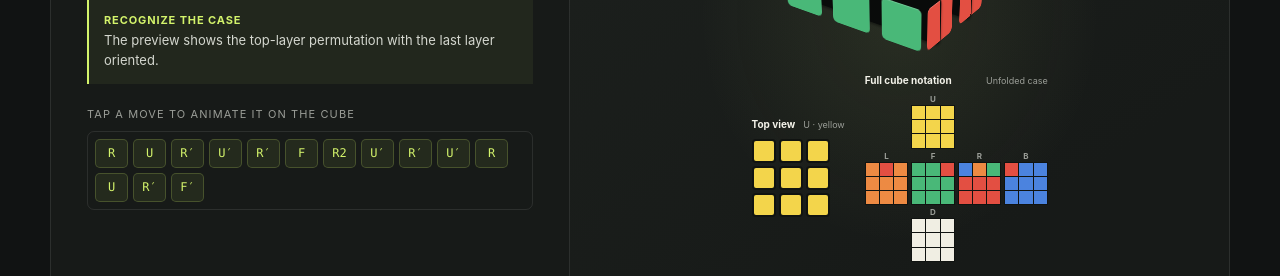
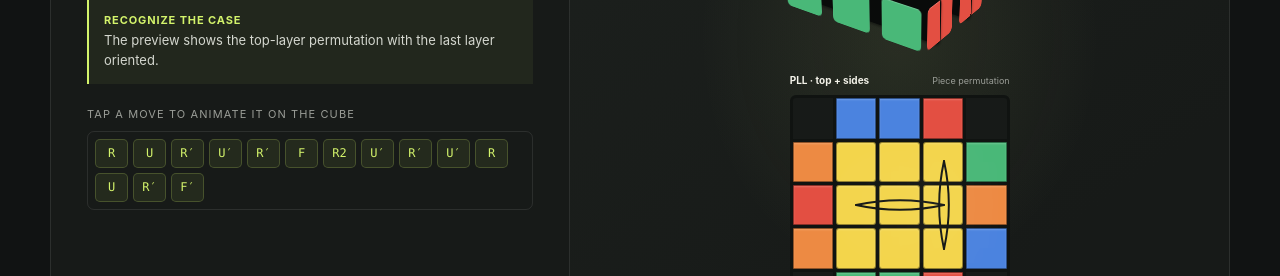
Before and after one commit to siqiwang-murphy/cubing, a plain HTML site: page index.html in a window 1280 px wide. Shown: the part 656-932 px from the top of the page. Drawn offline with Linux system fonts and the light colour scheme.

Commit message:
first page

```diff
--- a/index.html
+++ b/index.html
@@ -58,13 +58,9 @@
                     </div>
                 </div>
                 <div class="cube-view-reference">
-                    <div class="top-face-view">
-                        <div class="view-label"><strong>Top view</strong><span>U · yellow</span></div>
-                        <div class="top-face-grid" id="top-face-grid" role="img" aria-label="Top face sticker pattern"></div>
-                    </div>
-                    <div class="notation-net-view">
-                        <div class="view-label"><strong>Full cube notation</strong><span>Unfolded case</span></div>
-                        <div class="cube-net" id="cube-net" role="img" aria-label="Unfolded cube with all six face notations"></div>
+                    <div class="case-pattern-view">
+                        <div class="view-label"><strong id="case-view-title">OLL · top view</strong><span id="case-view-subtitle">Case pattern</span></div>
+                        <div class="case-pattern-diagram oll" id="case-pattern-diagram" role="img" aria-label="Top-down view of the selected cube case"></div>
                     </div>
                 </div>
                 <div class="cube-panel-bottom">
--- a/script.js
+++ b/script.js
@@ -153,6 +153,7 @@ R U R' U' M' U R U' r'
     let selectedCase = null;
     let pendingCase = null;
     let cubies = [];
+    let casePermutationArrows = [];
     const unit = () => parseFloat(getComputedStyle(document.documentElement).getPropertyValue("--unit"));
 
     function makeCube() {
@@ -166,7 +167,7 @@ R U R' U' M' U R U' r'
                     }
                     const element = document.createElement("div");
                     element.className = "cubie";
-                    const cubie = { x, y, z, stickers, element };
+                    const cubie = { id: `${x},${y},${z}`, x, y, z, stickers, element };
                     cubies.push(cubie);
                     cubeRoot.appendChild(element);
                     drawCubie(cubie);
@@ -204,48 +205,107 @@ R U R' U' M' U R U' r'
             return cubie && cubie.stickers[face] ? cubie.stickers[face] : "#303632";
         }
 
-        const topGrid = document.getElementById("top-face-grid");
-        topGrid.replaceChildren();
-        for (let row = 0; row < 3; row++) {
-            for (let column = 0; column < 3; column++) {
-                const sticker = document.createElement("i");
-                sticker.className = "top-facelet";
-                sticker.style.backgroundColor = colorAt("U", row, column);
-                topGrid.appendChild(sticker);
+        const category = selectedCase ? selectedCase.category : "OLL";
+        const isPll = category === "PLL";
+        const diagram = document.getElementById("case-pattern-diagram");
+        diagram.className = `case-pattern-diagram ${isPll ? "pll" : "oll"}`;
+        diagram.setAttribute("aria-label", isPll
+            ? "Top-down PLL view with side colors and piece permutation arrows"
+            : "Top-down OLL view showing the yellow sticker pattern");
+        document.getElementById("case-view-title").textContent = isPll ? "PLL · top + sides" : "OLL · top view";
+        document.getElementById("case-view-subtitle").textContent = isPll ? "Piece permutation" : "Yellow pattern";
+
+        const grid = document.createElement("div");
+        grid.className = "case-pattern-grid";
+        const size = isPll ? 5 : 3;
+        for (let row = 0; row < size; row++) {
+            for (let column = 0; column < size; column++) {
+                let face;
+                let faceRow;
+                let faceColumn;
+                if (!isPll) {
+                    face = "U";
+                    faceRow = row;
+                    faceColumn = column;
+                } else if (row >= 1 && row <= 3 && column >= 1 && column <= 3) {
+                    face = "U";
+                    faceRow = row - 1;
+                    faceColumn = column - 1;
+                } else if (row === 0 && column >= 1 && column <= 3) {
+                    face = "B";
+                    faceRow = 0;
+                    faceColumn = 3 - column;
+                } else if (row === 4 && column >= 1 && column <= 3) {
+                    face = "F";
+                    faceRow = 0;
+                    faceColumn = column - 1;
+                } else if (column === 0 && row >= 1 && row <= 3) {
+                    face = "L";
+                    faceRow = 0;
+                    faceColumn = row - 1;
+                } else if (column === 4 && row >= 1 && row <= 3) {
+                    face = "R";
+                    faceRow = 0;
+                    faceColumn = 3 - row;
+                }
+
+                const cell = document.createElement("i");
+                if (!face) {
+                    cell.className = "case-pattern-blank";
+                } else {
+                    const isTopFace = face === "U";
+                    const color = colorAt(face, faceRow, faceColumn);
+                    cell.className = `case-pattern-sticker${isTopFace ? " top-sticker" : " side-sticker"}`;
+                    cell.style.backgroundColor = !isPll && color !== faces.U.color ? "#3d423e" : color;
+                    cell.setAttribute("aria-hidden", "true");
+                }
+                grid.appendChild(cell);
             }
         }
+        diagram.replaceChildren(grid);
+        if (isPll) diagram.appendChild(createPermutationArrowOverlay());
+    }
 
-        const net = document.getElementById("cube-net");
-        net.replaceChildren();
-        const layout = {
-            U: [1, 2], L: [2, 1], F: [2, 2],
-            R: [2, 3], B: [2, 4], D: [3, 2]
-        };
-        for (const face of ["U", "L", "F", "R", "B", "D"]) {
-            const faceView = document.createElement("div");
-            faceView.className = "net-face";
-            faceView.style.gridRow = layout[face][0];
-            faceView.style.gridColumn = layout[face][1];
-            faceView.title = `${face} · ${faceNames[face].name}`;
+    function createPermutationArrowOverlay() {
+        const namespace = "http://www.w3.org/2000/svg";
+        const svg = document.createElementNS(namespace, "svg");
+        svg.setAttribute("class", "pll-arrows");
+        svg.setAttribute("viewBox", "0 0 5 5");
+        svg.setAttribute("aria-hidden", "true");
+        const defs = document.createElementNS(namespace, "defs");
+        const marker = document.createElementNS(namespace, "marker");
+        marker.setAttribute("id", "pll-arrowhead");
+        marker.setAttribute("viewBox", "0 0 10 10");
+        marker.setAttribute("refX", "8");
+        marker.setAttribute("refY", "5");
+        marker.setAttribute("markerWidth", "0.24");
+        marker.setAttribute("markerHeight", "0.24");
+        marker.setAttribute("orient", "auto-start-reverse");
+        const arrowHead = document.createElementNS(namespace, "path");
+        arrowHead.setAttribute("d", "M 0 0 L 10 5 L 0 10 z");
+        arrowHead.setAttribute("fill", "#171a18");
+        marker.appendChild(arrowHead);
+        defs.appendChild(marker);
+        svg.appendChild(defs);
 
-            const label = document.createElement("span");
-            label.className = "net-face-label";
-            label.textContent = face;
-            faceView.appendChild(label);
-
-            const faceGrid = document.createElement("span");
-            faceGrid.className = "net-face-grid";
-            for (let row = 0; row < 3; row++) {
-                for (let column = 0; column < 3; column++) {
-                    const sticker = document.createElement("i");
-                    sticker.className = "net-facelet";
-                    sticker.style.backgroundColor = colorAt(face, row, column);
-                    faceGrid.appendChild(sticker);
-                }
-            }
-            faceView.appendChild(faceGrid);
-            net.appendChild(faceView);
-        }
+        casePermutationArrows.forEach((arrow, index) => {
+            const startX = arrow.start.x + 2.5;
+            const startY = arrow.start.z + 2.5;
+            const endX = arrow.end.x + 2.5;
+            const endY = arrow.end.z + 2.5;
+            const deltaX = endX - startX;
+            const deltaY = endY - startY;
+            const distance = Math.hypot(deltaX, deltaY) || 1;
+            const bend = index % 2 === 0 ? 0.22 : -0.22;
+            const controlX = (startX + endX) / 2 - (deltaY / distance) * bend;
+            const controlY = (startY + endY) / 2 + (deltaX / distance) * bend;
+            const path = document.createElementNS(namespace, "path");
+            path.setAttribute("d", `M ${startX} ${startY} Q ${controlX} ${controlY} ${endX} ${endY}`);
+            path.setAttribute("marker-end", "url(#pll-arrowhead)");
+            path.setAttribute("class", "pll-arrow-path");
+            svg.appendChild(path);
+        });
+        return svg;
     }
 
     function rotateVector(vector, axis, quarterTurns) {
@@ -271,6 +331,25 @@ R U R' U' M' U R U' r'
             rotatedStickers[faceFromNormal(rotateVector(normals[face], move.axis, move.quarterTurns))] = color;
         }
         cubie.stickers = rotatedStickers;
+    }
+
+    function getCasePermutationArrows(caseItem) {
+        const finalPositions = cubies.map(({ id, x, y, z }) => ({ id, x, y, z }));
+        caseItem.algorithm.trim().split(/\s+/).forEach(token => {
+            const move = parseMove(token);
+            if (!move) return;
+            finalPositions.filter(cubie => {
+                const coordinate = move.axis === "x" ? cubie.x : move.axis === "y" ? cubie.y : cubie.z;
+                return move.layers.includes(coordinate);
+            }).forEach(cubie => {
+                [cubie.x, cubie.y, cubie.z] = rotateVector([cubie.x, cubie.y, cubie.z], move.axis, move.quarterTurns);
+            });
+        });
+        const destinations = new Map(finalPositions.map(cubie => [cubie.id, cubie]));
+        return cubies
+            .filter(cubie => cubie.y === 1 && (cubie.x !== 0 || cubie.z !== 0))
+            .map(cubie => ({ start: { x: cubie.x, z: cubie.z }, end: destinations.get(cubie.id) }))
+            .filter(arrow => arrow.end && arrow.end.y === 1 && (arrow.start.x !== arrow.end.x || arrow.start.z !== arrow.end.z));
     }
 
     function applyMoveToState(token) {
@@ -348,6 +427,7 @@ R U R' U' M' U R U' r'
         cubeRoot.replaceChildren();
         makeCube();
         inverseAlgorithm(caseItem.algorithm).forEach(applyMoveToState);
+        casePermutationArrows = caseItem.category === "PLL" ? getCasePermutationArrows(caseItem) : [];
         renderCubeViews();
         renderCase(caseItem);
         cubeStatus.textContent = `${caseItem.name} case loaded`;
--- a/styles.css
+++ b/styles.css
@@ -210,18 +210,31 @@
         .sticker.B { background: #4b83df; }
         @keyframes float { 0%, 100% { translate: 0 0; } 50% { translate: 0 -7px; } }
         .cube-panel-bottom { position: relative; z-index: 1; }
-        .cube-view-reference { display: flex; align-items: center; justify-content: center; gap: 20px; padding: 0 0 17px; }
-        .top-face-view, .notation-net-view { min-width: 0; }
+        .cube-view-reference { display: flex; align-items: center; justify-content: center; padding: 0 0 17px; }
+        .case-pattern-view { min-width: 0; }
         .view-label { margin-bottom: 7px; display: flex; align-items: baseline; justify-content: space-between; gap: 8px; }
         .view-label strong { color: var(--ink); font-size: 10px; font-weight: 650; }
         .view-label span { color: var(--muted); font-size: 9px; }
-        .top-face-grid { width: 78px; display: grid; grid-template-columns: repeat(3, 1fr); gap: 3px; }
-        .top-facelet { aspect-ratio: 1; border: 2px solid #101311; border-radius: 4px; background: #303632; }
-        .cube-net { width: 183px; display: grid; grid-template-columns: repeat(4, minmax(0, 1fr)); grid-template-rows: repeat(3, auto); gap: 3px; }
-        .net-face { min-width: 0; }
-        .net-face-label { margin-bottom: 2px; display: block; color: var(--muted); font-size: 8px; font-weight: 700; line-height: 1; text-align: center; }
-        .net-face-grid { display: grid; grid-template-columns: repeat(3, 1fr); gap: 1px; border: 1px solid #101311; background: #101311; }
-        .net-facelet { aspect-ratio: 1; background: #303632; }
+        .case-pattern-diagram { position: relative; }
+        .case-pattern-diagram.oll { width: 138px; }
+        .case-pattern-diagram.pll { width: 220px; }
+        .case-pattern-grid {
+            width: 100%;
+            display: grid;
+            aspect-ratio: 1;
+            gap: 3px;
+            border: 3px solid #101311;
+            border-radius: 6px;
+            background: #101311;
+            overflow: hidden;
+        }
+        .case-pattern-diagram.oll .case-pattern-grid { grid-template-columns: repeat(3, minmax(0, 1fr)); }
+        .case-pattern-diagram.pll .case-pattern-grid { grid-template-columns: repeat(5, minmax(0, 1fr)); }
+        .case-pattern-sticker { min-width: 0; border: 1px solid rgba(0,0,0,.4); border-radius: 3px; box-shadow: inset 0 1px 2px rgba(255,255,255,.18); }
+        .case-pattern-sticker.side-sticker { border-radius: 1px; }
+        .case-pattern-blank { background: #171a18; }
+        .pll-arrows { position: absolute; inset: 0; width: 100%; height: 100%; overflow: visible; pointer-events: none; }
+        .pll-arrow-path { fill: none; stroke: #171a18; stroke-width: .045; stroke-linecap: round; filter: drop-shadow(0 0 1px rgba(255,255,255,.9)); }
         .move-toolbar { display: flex; flex-wrap: wrap; align-items: center; gap: 6px; }
         .toolbar-label { width: 100%; margin-bottom: 3px; color: var(--muted); font-size: 10px; letter-spacing: .1em; text-transform: uppercase; }
         .move-button {
@@ -441,7 +454,7 @@
             .lesson-content { padding-top: 27px; }
             .cube-panel { min-height: 470px; padding: 19px; }
             .cube-stage { min-height: 280px; }
-            .cube-view-reference { flex-wrap: wrap; gap: 14px; }
+            .case-pattern-diagram.pll { width: min(220px, 100%); }
             .library-tools { align-items: stretch; flex-direction: column; gap: 10px; }
             .case-tabs { align-self: flex-start; }
             .case-search input { width: 100%; }
```
